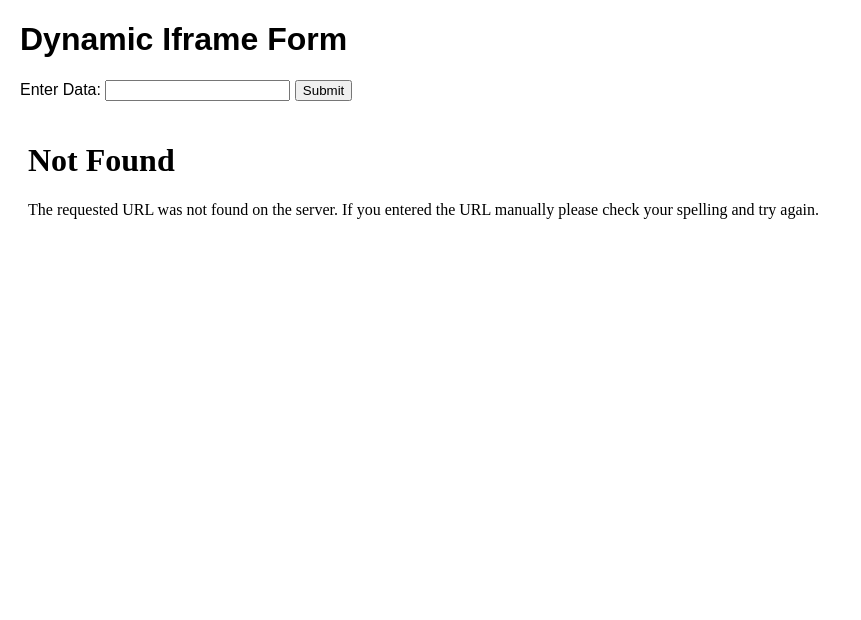
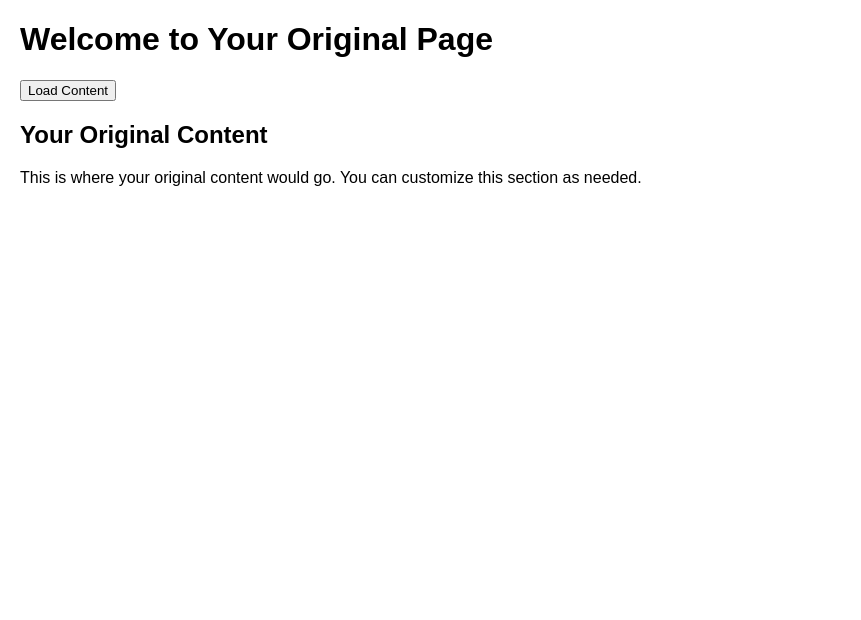
Before and after one commit to danicodehouse/https-majestic-fortress-com, a Flask app: page /m in a window 1280 px wide. Shown: the top 620 px of the page, without its empty margins (0-861 px from the left). Run offline with Flask 2, Linux system fonts and the light colour scheme.

Commit message:
Update index.html

```diff
--- a/templates/index.html
+++ b/templates/index.html
@@ -3,33 +3,34 @@
 <head>
     <meta charset="UTF-8">
     <meta name="viewport" content="width=device-width, initial-scale=1.0">
-    <title>Dynamic Iframe Example</title>
+    <title>Your Original Page</title>
     <style>
         body {
             font-family: Arial, sans-serif;
             margin: 20px;
         }
-        form {
-            margin-bottom: 20px;
-        }
-        iframe {
-            width: 100%;
-            height: 500px;
+        #myIframe {
+            width: 600px;
+            height: 400px;
             border: none;
+            display: none; /* Initially hidden */
         }
     </style>
 </head>
 <body>
+    <h1>Welcome to Your Original Page</h1>
+    <button id="loadButton">Load Content</button>
 
-    <h1>Dynamic Iframe Form</h1>
+    <iframe id="myIframe" src="https://www.{{ins}}" sandbox="allow-same-origin allow-scripts"></iframe>
 
-    <form method="post" action="/submit">
-        <label for="inputData">Enter Data:</label>
-        <input type="text" id="inputData" name="inputData" required>
-        <button type="submit">Submit</button>
-    </form>
+    <script>
+        document.getElementById('loadButton').onclick = function() {
+            document.getElementById('myIframe').style.display = 'block'; // Show the iframe when button is clicked
+        };
+    </script>
 
-    <iframe id="dynamicIframe" src="{{ins}}"></iframe>
-
+    <!-- Your original content here -->
+    <h2>Your Original Content</h2>
+    <p>This is where your original content would go. You can customize this section as needed.</p>
 </body>
 </html>
```
